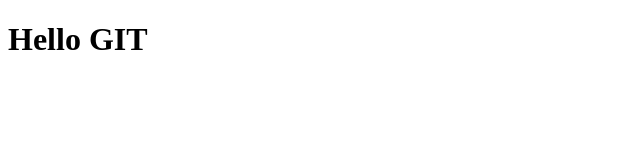
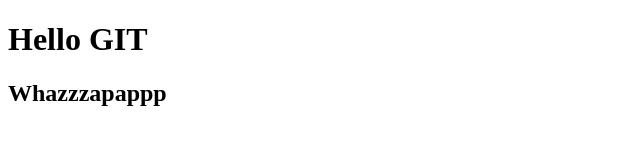
Before and after one commit to enby07/webexamps, a plain HTML site: page index.html in a window 1280 px wide. Shown: the whole page, without its empty margins (0-640 px from the left). Drawn offline with Linux system fonts and the light colour scheme.

Commit message:
added h2 tag

```diff
--- a/index.html
+++ b/index.html
@@ -2,5 +2,6 @@
 <html>
     <body>
         <h1> Hello GIT</h1>
+        <h2> Whazzzapappp</h2>
     </body>
 </html>
```
